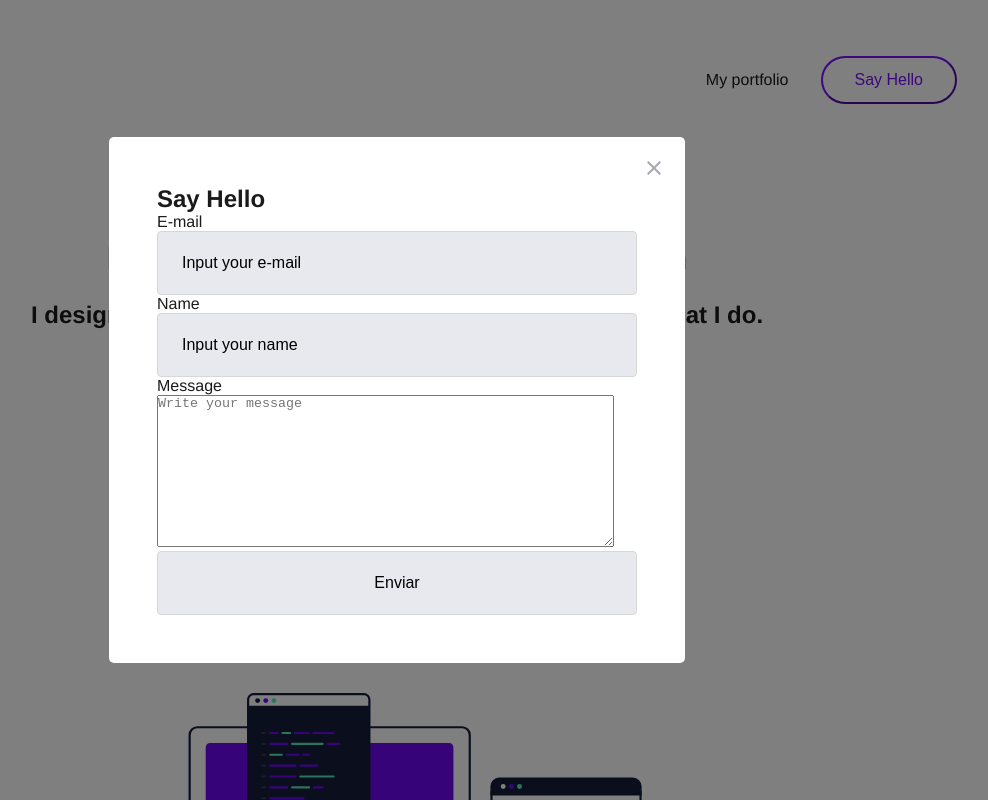
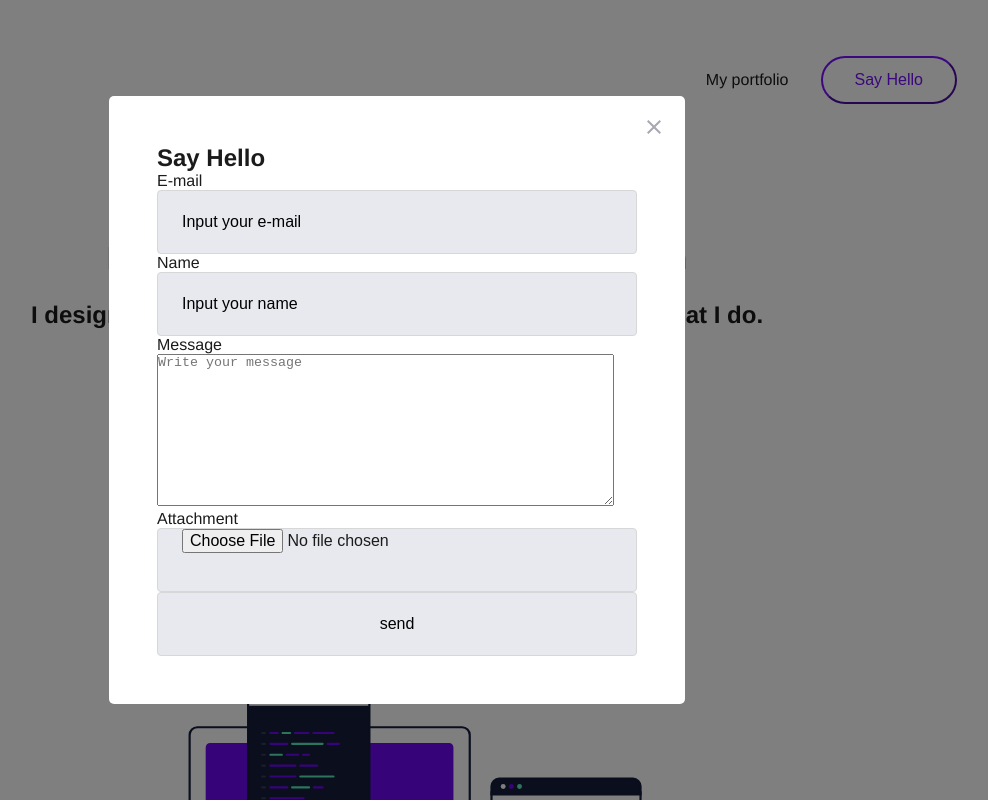
Before and after one commit to victorevh/01-github-explorer, a React app: page / in a window 1280 px wide. Both pictures are taken after a click on the button "Say Hello". Shown: the top 800 px of the page, without its empty margins (243-1231 px from the left). Built offline with nearby package versions, Linux system fonts and the light colour scheme; no server answers.

Commit message:
Adiciona comunicação form

```diff
--- a/src/components/Header/index.tsx
+++ b/src/components/Header/index.tsx
@@ -13,7 +13,7 @@ export function Header ({onOpenNewContactModal}: HeaderProps) {
                 <Bttn>
                     <div>
                         <a
-                             href="https://Contacthub.com/victorevh"
+                             href="https://github.com/victorevh"
                              target="_Blank"
                         >
                             My portfolio
--- a/src/components/NewContactModal/index.tsx
+++ b/src/components/NewContactModal/index.tsx
@@ -1,3 +1,4 @@
+import { useState } from 'react';
 import Modal from 'react-modal';
 import closeImg from '../../assets/close.svg';
 import { Container } from './styles'
@@ -8,12 +9,35 @@ interface NewContactModalProps {
 }
 
 export function NewContactModal({ isOpen, onRequestClose }: NewContactModalProps) {
+    const [fields, setFields] = useState({
+        name:'',
+        email:'',
+        message:'',
+        attachment:''
+    });
+
+    function handleInputChange(event){
+        if(event.target.name === "attachment")
+            fields[event.target.name] = event.target.files[0];
+        else
+            fields[event.target.name] = event.target.value;
+        setFields(fields);
+    }
+
+
+    function handleFormSubmit(event){
+        event.preventDefault();
+        console.log(fields);
+    }
+
     return(
+
         <Modal
             isOpen={isOpen}
             onRequestClose={onRequestClose}
             overlayClassName="react-modal-overlay"
             className="react-modal-content"
+
         >
             <button
                 type="button"
@@ -23,7 +47,9 @@ export function NewContactModal({ isOpen, onRequestClose }: NewContactModalProps
                 <img src={closeImg} alt="Fechar modal" />
             </button>
 
-            <Container>
+            <Container
+                onSubmit={handleFormSubmit}
+            >
             <div>
                 <h2>Say Hello</h2>
                 </div>
@@ -31,38 +57,58 @@ export function NewContactModal({ isOpen, onRequestClose }: NewContactModalProps
                     htmlFor="email"
                 >
                     E-mail
-                </label>
                         <input
                             type="text"
                             id="email"
                             name="email"
                             placeholder="Input your e-mail"
+                            onChange={handleInputChange}
                         />
+                </label>
+
                 <label
                     htmlFor="name"
                 >
                     Name
-                </label>
                         <input
                             type="text"
                             id="name"
+                            name="name"
                             placeholder="Input your name"
+                            onChange={handleInputChange}
                         />
+                </label>
+
                 <label
                     htmlFor="message"
-                >Message
-                </label>
+                >
+                    Message
                         <textarea
                             name="message"
                             id="message"
                             placeholder="Write your message"
                             cols={55}
                             rows={10}
+                            onChange={handleInputChange}
                         >
                         </textarea>
+                </label>
+
+                <label
+                    htmlFor="attachment"
+                >
+                    Attachment
+                        <input
+                            type="file"
+                            id="attachment"
+                            name="attachment"
+                            onChange={handleInputChange}
+                        />
+                </label>
+
                 <input
                     type="submit"
-                    value="Enviar"
+                    value="send"
                 />
             </Container>
         </Modal>
```
Lines whose indentation alone changed are shown as unchanged.
